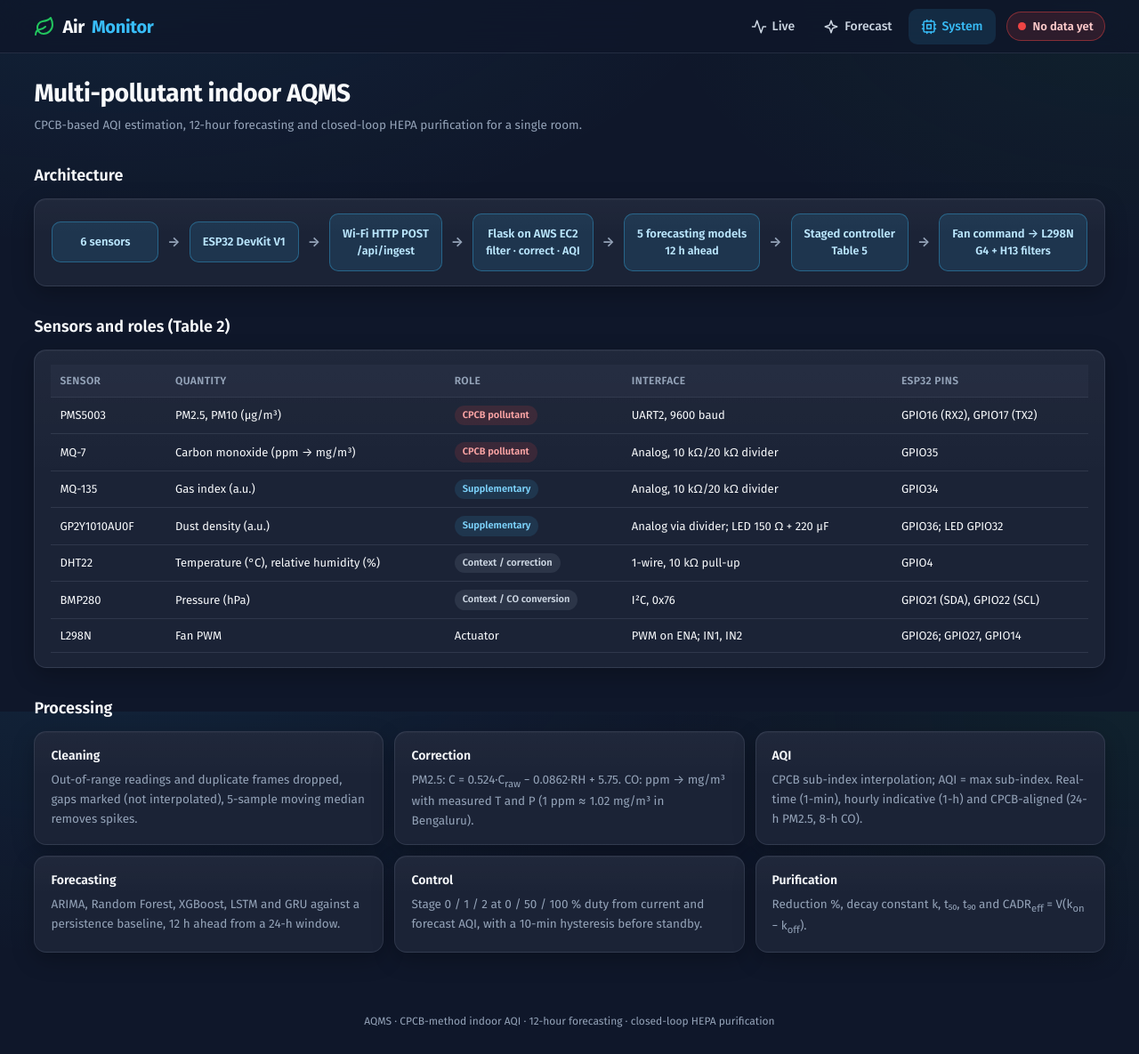
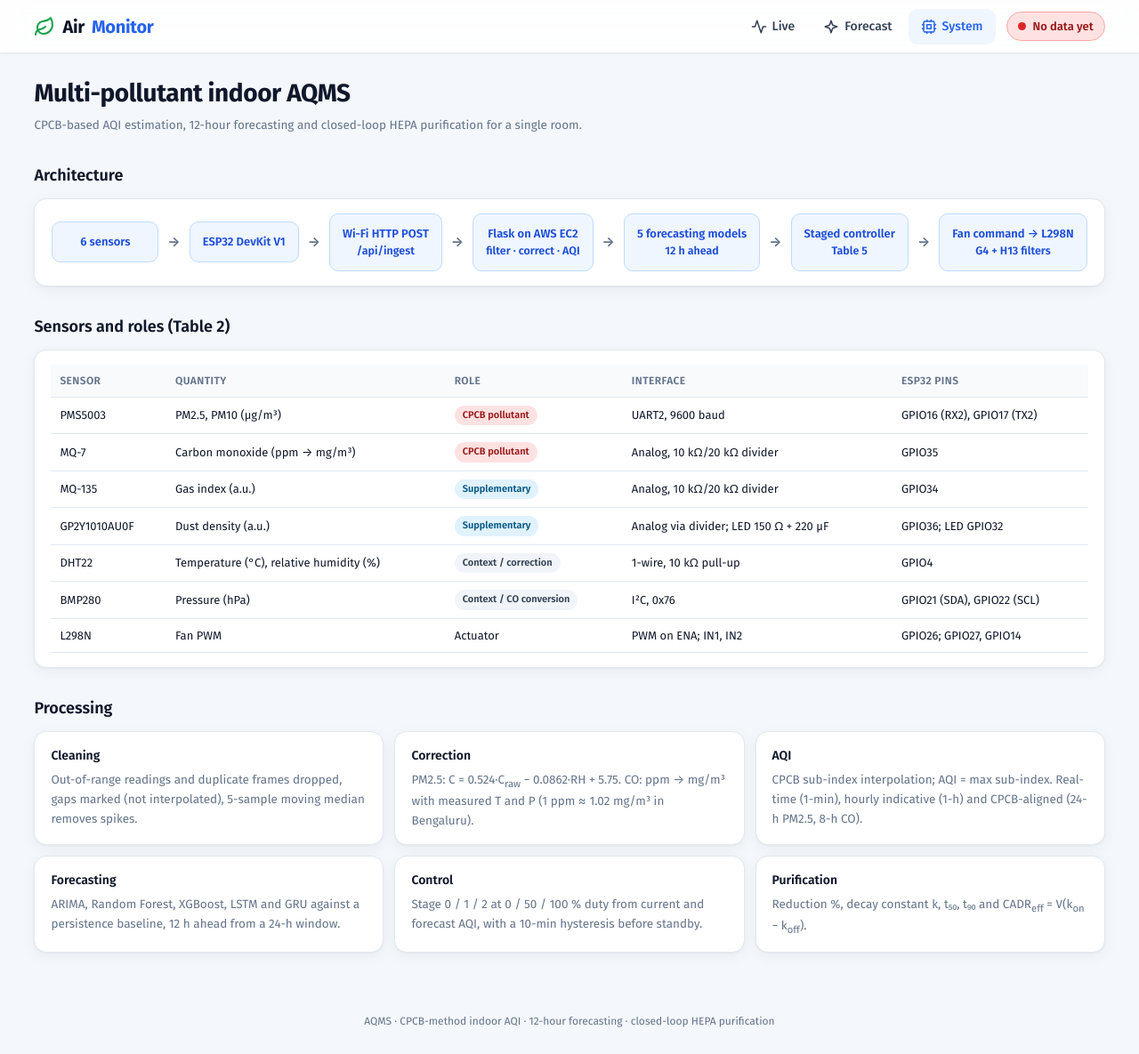
Before and after one commit to yamini-tan/Air-Quality_app, a Flask app: page /about in a window 1280 px wide. Shown: the whole page at 89% size. Run offline with Flask 3, Linux system fonts and the light colour scheme; data that the repository does not hold is empty.

Commit message:
UI: switch dashboard to a white (light) theme
- light design tokens (white cards on #F4F7FB, slate text, blue brand)
- status chip, pills, tags and banners use dark-on-soft colours (>= 4.5:1)
- AQI category colours darkened for readability on white (frontend + aqi_engine)
- chart series, tooltips and forecast lines adjusted for a light background

Co-Authored-By: Claude Opus 5.5 (1M context) <noreply@anthropic.com>

```diff
--- a/templates/about.html
+++ b/templates/about.html
@@ -2,7 +2,7 @@
 {% block title %}System{% endblock %}
 {% block style %}
   .flow{display:flex;flex-wrap:wrap;align-items:center;gap:10px;justify-content:center}
-  .fb{padding:12px 14px;border-radius:10px;background:var(--brand-soft);border:1px solid rgba(56,189,248,.35);color:#bae6fd;font-size:13px;font-weight:600;text-align:center;min-width:120px}
+  .fb{padding:12px 14px;border-radius:10px;background:var(--brand-soft);border:1px solid #BFDBFE;color:#1D4ED8;font-size:13px;font-weight:600;text-align:center;min-width:120px}
   .fa{color:var(--muted);font-weight:700}
 {% endblock %}
 {% block content %}
--- a/templates/base.html
+++ b/templates/base.html
@@ -3,46 +3,45 @@
 <head>
 <meta charset="UTF-8">
 <meta name="viewport" content="width=device-width, initial-scale=1.0">
-<meta name="theme-color" content="#0F172A">
+<meta name="theme-color" content="#FFFFFF">
 <title>{% block title %}AQMS{% endblock %} · AirMonitor</title>
 <link rel="preconnect" href="https://fonts.googleapis.com">
 <link rel="preconnect" href="https://fonts.gstatic.com" crossorigin>
 <link href="https://fonts.googleapis.com/css2?family=Fira+Code:wght@400;500;600&family=Fira+Sans:wght@400;500;600;700&display=swap" rel="stylesheet">
 <script src="https://cdnjs.cloudflare.com/ajax/libs/Chart.js/4.4.1/chart.umd.min.js"></script>
 <style>
-  /* Design tokens: "dark tech + status green" (ui-ux-pro-max), dense dashboard spacing */
+  /* Design tokens: light theme, status green/amber/red (ui-ux-pro-max), dense dashboard spacing.
+     Text colours keep >= 4.5:1 contrast on white. */
   :root{
-    --bg:#0F172A; --bg2:#111a2e; --card:#1B2336; --card2:#212b40; --muted-bg:#272F42;
-    --ink:#F8FAFC; --ink2:#CBD5E1; --muted:#94A3B8; --line:rgba(148,163,184,.16); --line2:rgba(148,163,184,.28);
-    --brand:#38BDF8; --brand-soft:rgba(56,189,248,.12);
-    --ok:#22C55E; --ok-soft:rgba(34,197,94,.14); --warn:#F59E0B; --warn-soft:rgba(245,158,11,.14);
-    --bad:#EF4444; --bad-soft:rgba(239,68,68,.14);
-    --s1:#60A5FA; --s2:#FB923C; --s3:#34D399; --s4:#FBBF24; --s5:#F472B6; --s6:#A78BFA; --gray:#94A3B8;
+    --bg:#F4F7FB; --bg2:#EEF2F7; --card:#FFFFFF; --card2:#FFFFFF; --muted-bg:#F1F5F9;
+    --ink:#0F172A; --ink2:#334155; --muted:#64748B; --line:#E2E8F0; --line2:#CBD5E1;
+    --brand:#2563EB; --brand-soft:#EFF6FF;
+    --ok:#16A34A; --ok-soft:#DCFCE7; --ok-ink:#166534; --warn:#D97706; --warn-soft:#FEF3C7; --warn-ink:#92400E;
+    --bad:#DC2626; --bad-soft:#FEE2E2; --bad-ink:#991B1B;
+    --s1:#2563EB; --s2:#EA580C; --s3:#059669; --s4:#D97706; --s5:#DB2777; --s6:#7C3AED; --gray:#64748B;
     --radius:14px; --sp1:8px; --sp2:12px; --sp3:16px; --sp4:24px; --sp5:32px;
     --mono:"Fira Code",ui-monospace,SFMono-Regular,Consolas,monospace;
     --sans:"Fira Sans",system-ui,-apple-system,"Segoe UI",Arial,sans-serif;
-    color-scheme:dark;
+    color-scheme:light;
   }
   *{margin:0;padding:0;box-sizing:border-box}
   html{-webkit-text-size-adjust:100%}
-  body{overflow-x:hidden;background:radial-gradient(1200px 600px at 10% -10%,rgba(56,189,248,.08),transparent 60%),
-                  radial-gradient(900px 500px at 100% 0%,rgba(34,197,94,.06),transparent 60%),var(--bg);
-       background-attachment:fixed;color:var(--ink);font-family:var(--sans);font-size:15px;line-height:1.5;min-height:100vh}
-  a{color:var(--brand)} a:hover{color:#7dd3fc}
+  body{overflow-x:hidden;background:var(--bg);color:var(--ink);font-family:var(--sans);font-size:15px;line-height:1.5;min-height:100vh}
+  a{color:var(--brand)} a:hover{color:#1D4ED8}
   :focus-visible{outline:2px solid var(--brand);outline-offset:2px;border-radius:6px}
   .ico{width:18px;height:18px;flex-shrink:0;stroke:currentColor;fill:none;stroke-width:2;stroke-linecap:round;stroke-linejoin:round}
   .num-font,.mono{font-family:var(--mono);font-variant-numeric:tabular-nums}
 
   /* navbar */
-  .navbar{min-height:60px;background:rgba(15,23,42,.78);backdrop-filter:blur(14px);-webkit-backdrop-filter:blur(14px);
-          border-bottom:1px solid var(--line);display:flex;align-items:center;justify-content:space-between;gap:var(--sp2);
+  .navbar{min-height:60px;background:rgba(255,255,255,.88);backdrop-filter:blur(14px);-webkit-backdrop-filter:blur(14px);
+          border-bottom:1px solid var(--line);box-shadow:0 1px 3px rgba(15,23,42,.04);display:flex;align-items:center;justify-content:space-between;gap:var(--sp2);
           padding:8px clamp(14px,3vw,40px);position:sticky;top:0;z-index:100;flex-wrap:wrap}
   .logo{color:var(--ink);font-size:20px;font-weight:700;letter-spacing:-.3px;display:flex;align-items:center;gap:8px;text-decoration:none}
   .logo .ico{width:24px;height:24px;color:var(--ok)} .logo span{color:var(--brand)}
   .nav{display:flex;gap:4px;flex-wrap:wrap}
   .nav a{color:var(--ink2);text-decoration:none;font-size:14px;font-weight:500;padding:9px 14px;border-radius:10px;min-height:40px;
          display:inline-flex;align-items:center;gap:6px;transition:background .18s,color .18s}
-  .nav a:hover{background:rgba(148,163,184,.12);color:var(--ink)}
+  .nav a:hover{background:var(--muted-bg);color:var(--ink)}
   .nav a.active{background:var(--brand-soft);color:var(--brand)}
   .nav-right{display:flex;align-items:center;gap:var(--sp2);flex-wrap:wrap;min-width:0}
 
@@ -50,10 +49,10 @@
   .dchip{display:inline-flex;align-items:center;gap:8px;padding:6px 12px;border-radius:999px;font-size:13px;font-weight:600;
          border:1px solid var(--line2);background:var(--muted-bg);color:var(--ink2);white-space:nowrap;text-decoration:none}
   .dchip .led{width:9px;height:9px;border-radius:50%;background:var(--muted);position:relative}
-  .dchip.online{color:#bbf7d0;border-color:rgba(34,197,94,.45);background:var(--ok-soft)} .dchip.online .led{background:var(--ok)}
+  .dchip.online{color:var(--ok-ink);border-color:#86EFAC;background:var(--ok-soft)} .dchip.online .led{background:var(--ok)}
   .dchip.online .led::after{content:"";position:absolute;inset:-4px;border-radius:50%;border:2px solid var(--ok);animation:ping 1.8s ease-out infinite}
-  .dchip.delayed{color:#fde68a;border-color:rgba(245,158,11,.45);background:var(--warn-soft)} .dchip.delayed .led{background:var(--warn)}
-  .dchip.offline,.dchip.never,.dchip.unreachable{color:#fecaca;border-color:rgba(239,68,68,.45);background:var(--bad-soft)}
+  .dchip.delayed{color:var(--warn-ink);border-color:#FCD34D;background:var(--warn-soft)} .dchip.delayed .led{background:var(--warn)}
+  .dchip.offline,.dchip.never,.dchip.unreachable{color:var(--bad-ink);border-color:#FCA5A5;background:var(--bad-soft)}
   .dchip.offline .led,.dchip.never .led,.dchip.unreachable .led{background:var(--bad)}
   @keyframes ping{0%{transform:scale(.6);opacity:.9}100%{transform:scale(1.6);opacity:0}}
 
@@ -63,35 +62,35 @@
   h2 .ico{color:var(--brand)}
   h3{font-size:14px;font-weight:600;margin-bottom:6px;color:var(--ink)}
   .sub{color:var(--muted);font-size:13.5px;line-height:1.6}
-  .card{background:linear-gradient(180deg,rgba(255,255,255,.025),transparent 40%),var(--card);border:1px solid var(--line);
-        border-radius:var(--radius);padding:var(--sp3) 18px;box-shadow:0 1px 0 rgba(255,255,255,.03) inset,0 8px 24px rgba(0,0,0,.25)}
+  .card{background:var(--card);border:1px solid var(--line);
+        border-radius:var(--radius);padding:var(--sp3) 18px;box-shadow:0 1px 2px rgba(15,23,42,.04),0 4px 16px rgba(15,23,42,.05)}
   .grid{display:grid;gap:var(--sp2)}
   .g2{grid-template-columns:repeat(2,minmax(0,1fr))} .g3{grid-template-columns:repeat(3,minmax(0,1fr))} .g4{grid-template-columns:repeat(4,minmax(0,1fr))}
   .pill{display:inline-flex;align-items:center;gap:6px;padding:4px 10px;border-radius:999px;font-size:12px;font-weight:600}
-  .pill.on{background:var(--ok-soft);color:#86efac}.pill.off{background:var(--bad-soft);color:#fca5a5}.pill.warn{background:var(--warn-soft);color:#fcd34d}
+  .pill.on{background:var(--ok-soft);color:var(--ok-ink)}.pill.off{background:var(--bad-soft);color:var(--bad-ink)}.pill.warn{background:var(--warn-soft);color:var(--warn-ink)}
   .dot{width:8px;height:8px;border-radius:50%;background:currentColor}
-  .tag{display:inline-block;padding:3px 9px;border-radius:999px;font-size:11px;font-weight:600;background:rgba(167,139,250,.14);color:#c4b5fd}
-  .tag.pol{background:var(--bad-soft);color:#fca5a5}.tag.sup{background:var(--brand-soft);color:#7dd3fc}.tag.ctx{background:rgba(148,163,184,.14);color:var(--ink2)}
+  .tag{display:inline-block;padding:3px 9px;border-radius:999px;font-size:11px;font-weight:600;background:#EDE9FE;color:#5B21B6}
+  .tag.pol{background:var(--bad-soft);color:var(--bad-ink)}.tag.sup{background:#E0F2FE;color:#075985}.tag.ctx{background:var(--muted-bg);color:var(--ink2)}
   table{width:100%;border-collapse:collapse;font-size:13px}
   th,td{padding:9px 10px;border-bottom:1px solid var(--line);text-align:left;white-space:nowrap}
-  th{color:var(--muted);font-weight:600;font-size:12px;text-transform:uppercase;letter-spacing:.4px;background:rgba(148,163,184,.05)}
-  tbody tr:hover td,tr:hover td{background:rgba(148,163,184,.04)}
+  th{color:var(--muted);font-weight:600;font-size:12px;text-transform:uppercase;letter-spacing:.4px;background:#F8FAFC}
+  tbody tr:hover td,tr:hover td{background:#F8FAFC}
   td.num,th.num{text-align:right;font-family:var(--mono);font-variant-numeric:tabular-nums}
   .tablewrap{overflow-x:auto}
-  code{font-family:var(--mono);font-size:12.5px;background:rgba(148,163,184,.14);padding:1px 6px;border-radius:6px}
-  .btn{border:0;background:var(--brand);color:#0F172A;padding:9px 14px;border-radius:10px;font-size:13px;font-weight:600;cursor:pointer;min-height:40px}
+  code{font-family:var(--mono);font-size:12.5px;background:var(--muted-bg);padding:1px 6px;border-radius:6px}
+  .btn{border:0;background:var(--brand);color:#FFFFFF;padding:9px 14px;border-radius:10px;font-size:13px;font-weight:600;cursor:pointer;min-height:40px}
   .btn.ghost{background:var(--brand-soft);color:var(--brand)}
   .seg{display:inline-flex;background:var(--muted-bg);border:1px solid var(--line);border-radius:10px;padding:3px;gap:2px;flex-wrap:wrap}
   .seg button{border:0;background:transparent;padding:7px 12px;font-size:12.5px;font-weight:600;cursor:pointer;color:var(--muted);
               border-radius:8px;min-height:34px;font-family:var(--sans);transition:background .15s,color .15s}
   .seg button:hover{color:var(--ink)}
-  .seg button.active{background:var(--card2);color:var(--ink);box-shadow:0 1px 3px rgba(0,0,0,.35)}
+  .seg button.active{background:var(--card);color:var(--ink);box-shadow:0 1px 3px rgba(15,23,42,.12)}
   .banner{padding:12px 16px;border-radius:12px;font-size:13.5px;margin-bottom:var(--sp2);line-height:1.55;display:flex;gap:10px;align-items:flex-start}
   .banner .ico{margin-top:2px}
-  .banner.alert{background:var(--bad-soft);color:#fecaca;border:1px solid rgba(239,68,68,.35)}
-  .banner.warn{background:var(--warn-soft);color:#fde68a;border:1px solid rgba(245,158,11,.35)}
-  .banner.info{background:var(--brand-soft);color:#bae6fd;border:1px solid rgba(56,189,248,.3)}
-  .banner code{background:rgba(0,0,0,.25)}
+  .banner.alert{background:var(--bad-soft);color:var(--bad-ink);border:1px solid #FECACA}
+  .banner.warn{background:#FFFBEB;color:#78350F;border:1px solid #FDE68A}
+  .banner.info{background:var(--brand-soft);color:#1E3A8A;border:1px solid #BFDBFE}
+  .banner code{background:rgba(255,255,255,.7)}
   .chartbox{position:relative;height:250px}
   .empty{position:absolute;inset:0;display:flex;flex-direction:column;align-items:center;justify-content:center;gap:6px;
          color:var(--muted);font-size:13px;text-align:center;pointer-events:none}
@@ -147,10 +146,10 @@
 <main class="wrap">{% block content %}{% endblock %}</main>
 <div class="footer">AQMS · CPCB-method indoor AQI · 12-hour forecasting · closed-loop HEPA purification</div>
 <script>
-const CAT = [[50,"Good","#22C55E"],[100,"Satisfactory","#84CC16"],[200,"Moderately Polluted","#EAB308"],
-             [300,"Poor","#F97316"],[400,"Very Poor","#EF4444"],[500,"Severe","#B91C1C"]];
+const CAT = [[50,"Good","#16A34A"],[100,"Satisfactory","#65A30D"],[200,"Moderately Polluted","#CA8A04"],
+             [300,"Poor","#EA580C"],[400,"Very Poor","#DC2626"],[500,"Severe","#991B1B"]];
 function cat(a){ if(a===null||a===undefined||isNaN(a)) return ["No data","#94A3B8"];
-  for(const c of CAT){ if(a<=c[0]) return [c[1],c[2]]; } return ["Severe","#B91C1C"]; }
+  for(const c of CAT){ if(a<=c[0]) return [c[1],c[2]]; } return ["Severe","#991B1B"]; }
 function fmt(v,d=1){ return (v===null||v===undefined||isNaN(v)) ? "–" : Number(v).toFixed(d); }
 function esc(s){ return String(s ?? "").replace(/[&<>"']/g, c => ({"&":"&amp;","<":"&lt;",">":"&gt;",'"':"&quot;","'":"&#39;"}[c])); }
 function icon(id, cls="ico"){ return `<svg class="${cls}" aria-hidden="true"><use href="#i-${id}"/></svg>`; }
@@ -185,12 +184,12 @@ pollDevice(); setInterval(pollDevice, 5000); setInterval(renderChip, 1000);
 
 Chart.defaults.font.family = '"Fira Sans",system-ui,sans-serif';
 Chart.defaults.font.size = 11;
-Chart.defaults.color = "#94A3B8";
-Chart.defaults.borderColor = "rgba(148,163,184,.12)";
+Chart.defaults.color = "#64748B";
+Chart.defaults.borderColor = "#EEF2F6";
 Chart.defaults.plugins.legend.labels.boxWidth = 10;
 Chart.defaults.plugins.legend.labels.boxHeight = 10;
-Chart.defaults.plugins.tooltip.backgroundColor = "#0B1222";
-Chart.defaults.plugins.tooltip.borderColor = "rgba(148,163,184,.3)";
+Chart.defaults.plugins.tooltip.backgroundColor = "#0F172A";
+Chart.defaults.plugins.tooltip.borderColor = "#0F172A";
 Chart.defaults.plugins.tooltip.borderWidth = 1;
 Chart.defaults.plugins.tooltip.padding = 10;
 Chart.defaults.plugins.tooltip.titleFont = {family:'"Fira Code",monospace', size:11};
```
Also changed, not shown: aqi_engine.py (+7 -7 lines), templates/forecast.html (+8 -8 lines), templates/index.html (+18 -18 lines).
